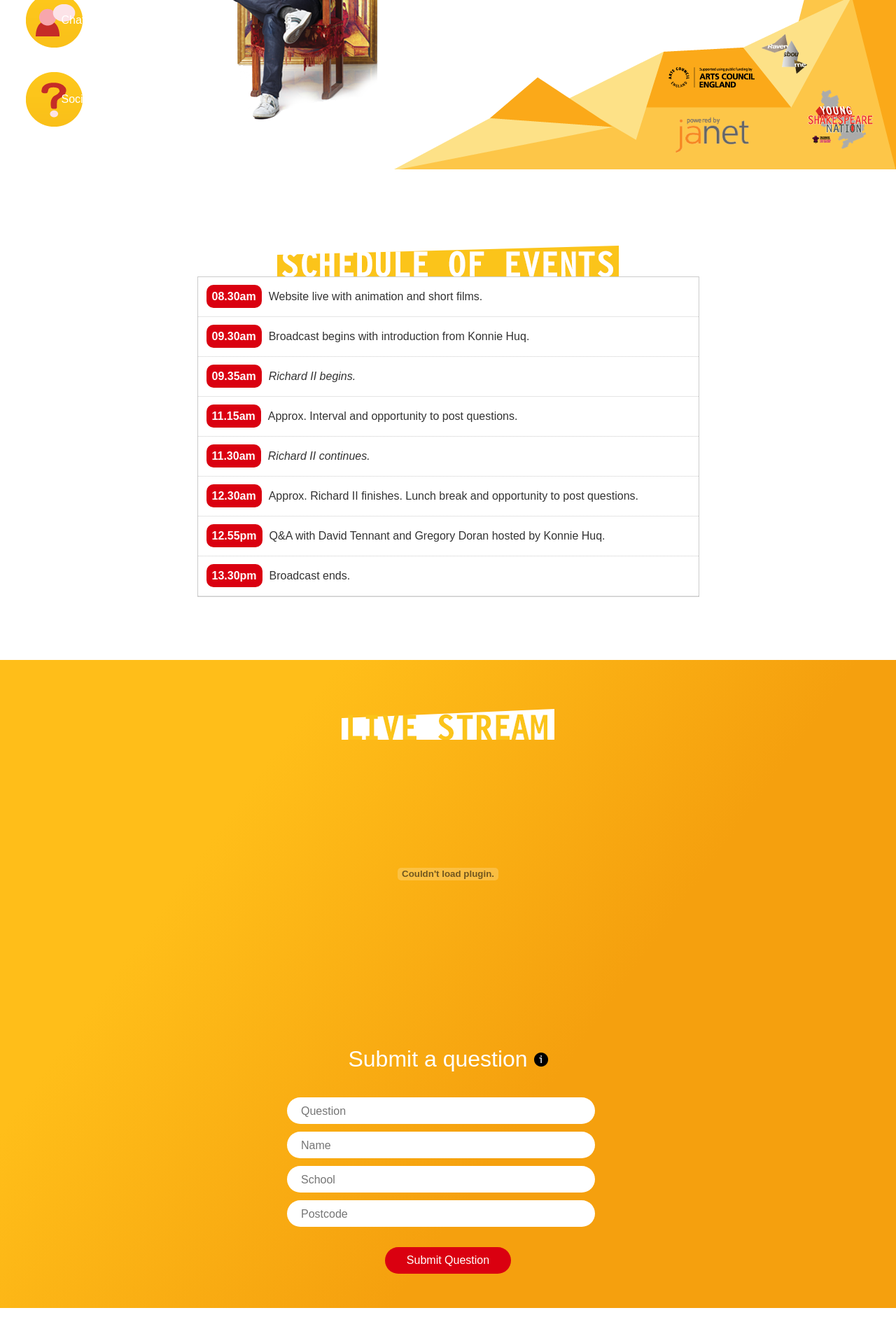
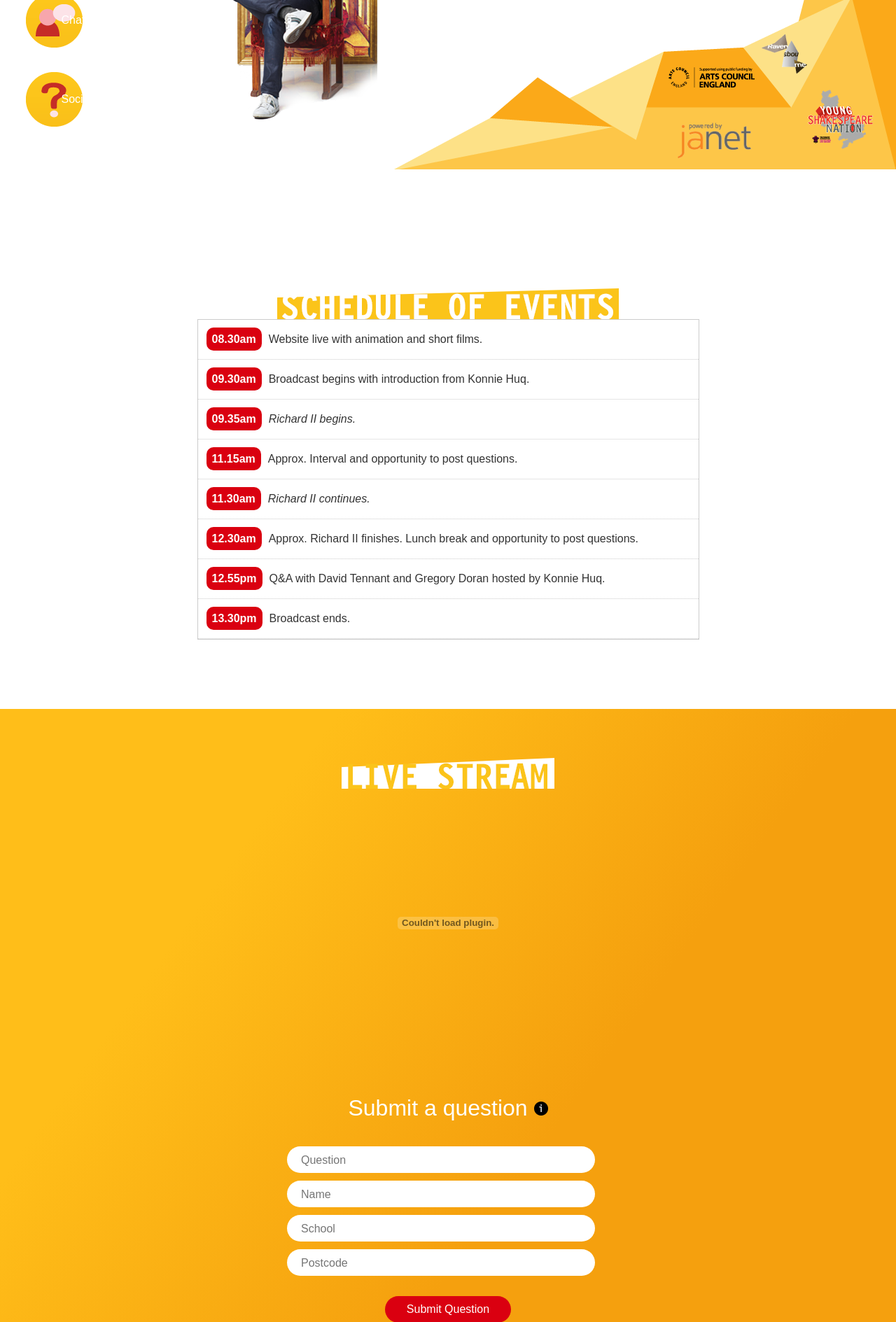
Before and after one commit to th0ran/richard_ii, a PHP site: page / in a window 1280 px wide. Shown: the part 397-2286 px from the top of the page at 70% size. Run offline with PHP 8.4, Linux system fonts and the light colour scheme; some libraries are stand-ins or nearby versions; some web fonts are replaced.

Commit message:
Fixed ie issues
Added ie8 and below conditional stylesheet
fixed width and sidebar issue

```diff
--- a/css/liquid-slider.css
+++ b/css/liquid-slider.css
@@ -99,6 +99,7 @@
 	max-width: 700px;
 	margin: auto;
 }
+
 
 /******************************************************
 * These provide a base starting point for images and
--- a/css/style.css
+++ b/css/style.css
@@ -75,6 +75,7 @@ input[type="submit"] {
 	width: 180px;
 	padding: 10px;
 	display: block;
+	margin: auto;
 	border: 0;
 	-webkit-border-radius: 30px;
 	-moz-border-radius: 30px;
@@ -390,6 +391,8 @@ input[type="submit"]:active {
 	left: 0;
 	width: 100%;
 	height: 100%;
+	z-index: 100;
+
 }
 .heading {
 	margin-top: 70px;
@@ -495,6 +498,10 @@ input[type="submit"]:active {
 	width: 80%;
 }
 }
+ @media screen and (max-width: 950px) {
+
+}
+
  @media screen and (max-width: 750px) {
 .fixed {
 	position: inherit;
--- a/index.html
+++ b/index.html
@@ -2,9 +2,10 @@
 <!--[if lt IE 7]><html class="no-js lt-ie9 lt-ie8 lt-ie7"><![endif]-->
 <!--[if IE 7]><html class="no-js lt-ie9 lt-ie8"><![endif]-->
 <!--[if IE 8]><html class="no-js lt-ie9"><![endif]-->
-<!--[if gt IE 8]><!-->
-<html class="no-js">
-<!--<![endif]-->
+<!--[if gt IE 8]><!--><html class="no-js"><!--<![endif]-->
+<!--[if lte IE 8]>
+	<link rel="stylesheet" type="text/css" href="css/ie8-and-down.css" />
+<![endif]-->
 
 <head>
 <meta http-equiv="Content-Type" content="text/html; charset=utf-8"/>
@@ -19,7 +20,7 @@
 </head>
 
 <body>
-<div id="logo" class="grid_3"> </div>
+<div id="logo" class="grid_3"></div>
 <div class="fixed"> <a href="index.html"><img src="images/RSCLogo_RGB.png"></a>
   <div class="container-menu clearfix">
     <ul class="navigation offset">
@@ -48,11 +49,7 @@
       <br/>
       <br/>
       <img src="images/richard-ii-text-text.png" />
-
-    <!--         <p>Welcome to the Richard II live broadcast.</p>
-
-        --->
-      </div>
+        </div>
     </div>
   </div>
 
@@ -60,10 +57,8 @@
 
     <div class="slide" id="slide1-2" data-slide="1-2">
   <div class="container clearfix">
-    <div id="content" class="grid_7"> </div>
-
-    <!--Schedule start-->
-      <img class="heading" src="images/headings/schedule-of-events.png" alt="Schedule of events">
+    <div id="content" class="grid_12">
+    <img class="heading" src="images/headings/schedule-of-events.png" alt="Schedule of events">
 <div class="list list-container">
 <ul>
 <li><span class="time">08.30am</span>Website live with animation and short films.</li>
@@ -76,17 +71,18 @@
 <li><span class="time">13.30pm</span>Broadcast ends.<span class="fui-arrow-right pull-right"></span></li>
 </ul>
 </div>
+</div>
+
+    <!--Schedule start-->
+
     <!--Schedule end-->
 
 </div></div></div>
 
 
-<!-- <div id="associated-logos">
-  <div class="left"><img src="./images/logos/young-shakespeare-nation.png"></div>
-  <div class="left"><img src="./images/logos/arts-council-england.png" style="margin-top: 50px;"></div>
-  <div class="left"><img src="./images/logos/janet-ravensbourne.png"> </div>
-</div> -->
-<div class="slide" id="slide2" data-slide="2" >
+
+
+<div class="slide" id="slide2" data-slide="2">
 <div class="container clearfix">
   <div id="content" class="grid_12">
     <center>
@@ -117,9 +113,9 @@
       <input type="submit" value="Submit Question">
       </center>
     </div>
-  </div>
+  </div></div>
 </div>
-<div class="slide" id="slide3" data-slide="3" data-stellar-background-ratio="0.5">
+<div class="slide" id="slide3" data-slide="3">
   <div class="container clearfix">
     <div id="content" class="grid_12">
       <center>
@@ -145,12 +141,13 @@
     </div>
   </div>
 </div>
+</div>
 </center>
 <div class="slide" id="slide4" data-slide="4">
-  <center>
+
               <img class="heading" src="images/headings/how-to-watch-richard-ii.png" alt="How to Watch Richard II">
 
-  </center>
+
   <div class="container clearfix" style="max-width:500px;"> </div>
   <div class="liquid-slider"  id="main-slider">
     <div>
```
Also changed, not shown: images/bg-head.png.
